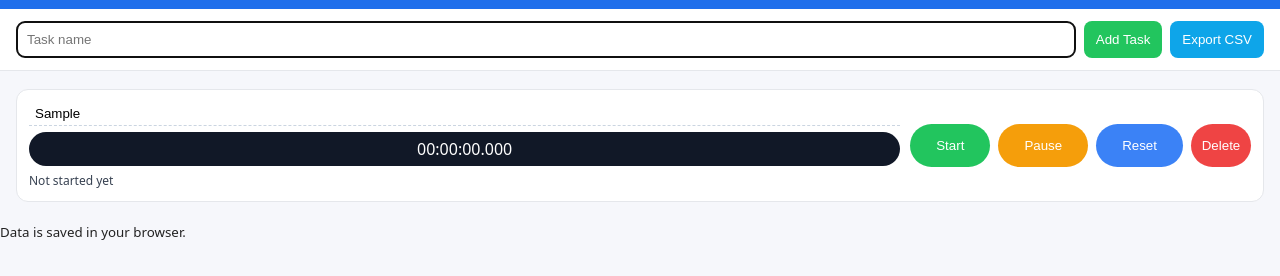
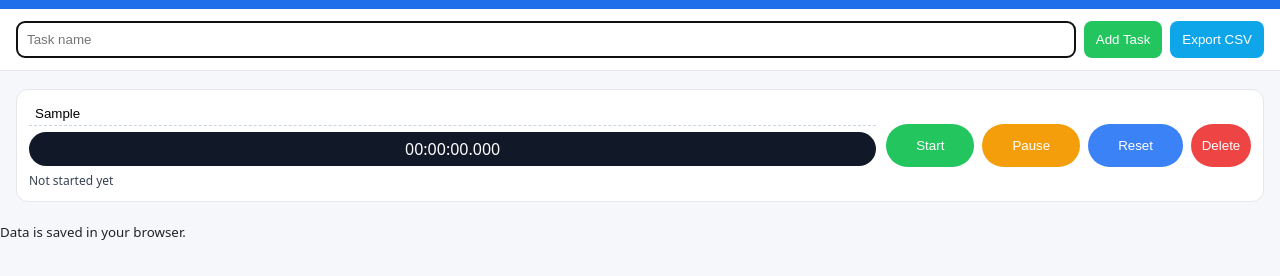
Before and after one commit to jbelankina/Tracker, a plain HTML site: page index.html in a window 1280 px wide. Both pictures are taken after typing "Sample" into the empty fields and a click on the button "Add Task". Shown: the part 42-318 px from the top of the page. Drawn offline with Linux system fonts and the light colour scheme.

Commit message:
Update style.css

```diff
--- a/style.css
+++ b/style.css
@@ -13,7 +13,7 @@ button{padding:10px 12px;border:0;border-radius:8px;cursor:pointer}
 .badge{font-variant-numeric:tabular-nums;padding:6px 10px;background:#111827;color:#fff;border-radius:999px;min-width:140px;text-align:center}
 .start-time{font-size:12px;color:#374151}
 .controls{display:flex;gap:8px;flex-wrap:wrap;justify-content:flex-end}
-.btn{padding:14px 26px;border-radius:25px;border:0;color:#fff} /* button size */
+.btn{padding:14px 30px;border-radius:25px;border:0;color:#fff} /* button size */
 .btn.delete {padding:14px 10px; min-width:60px; background:#ef4444;} /* DELETE button size */
 .start{background:#22c55e}
 .pause{background:#f59e0b}
```
